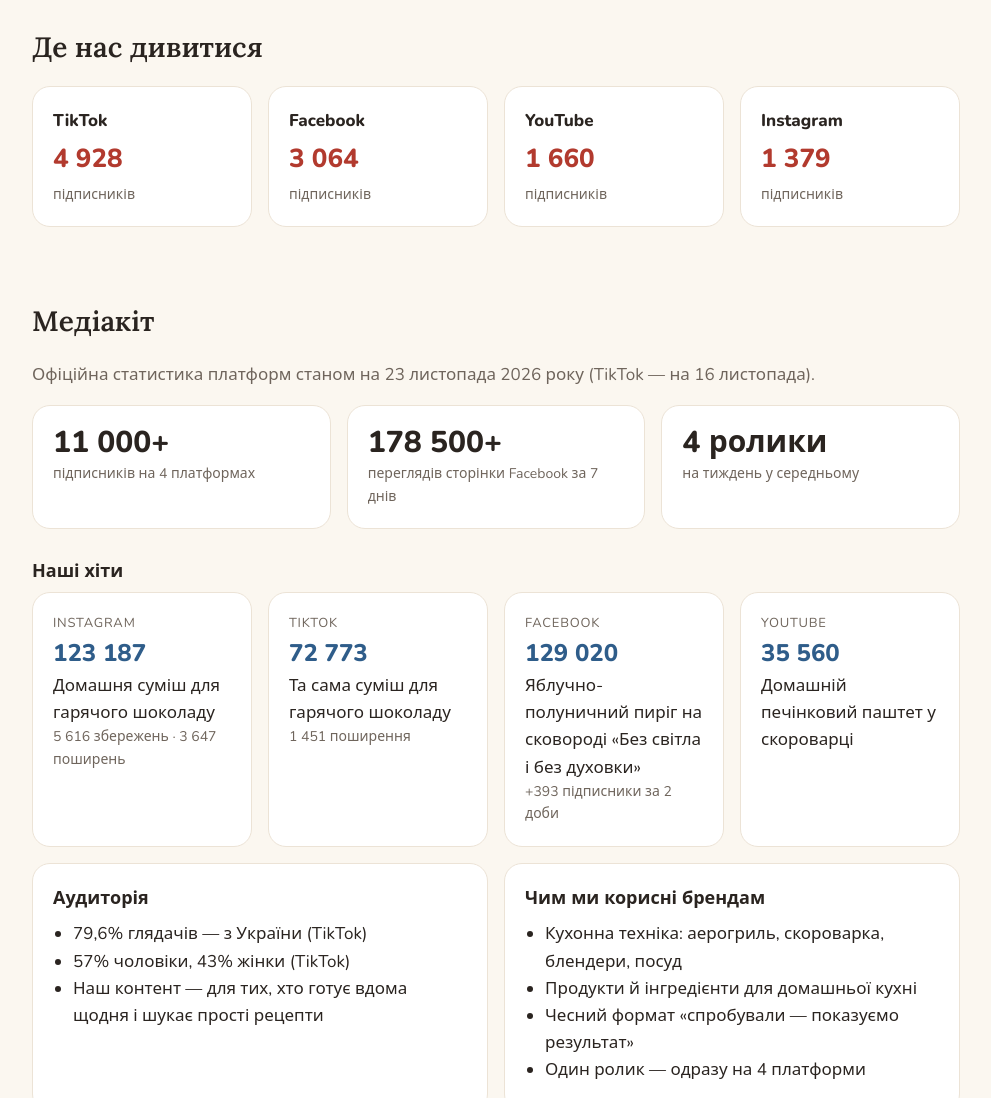
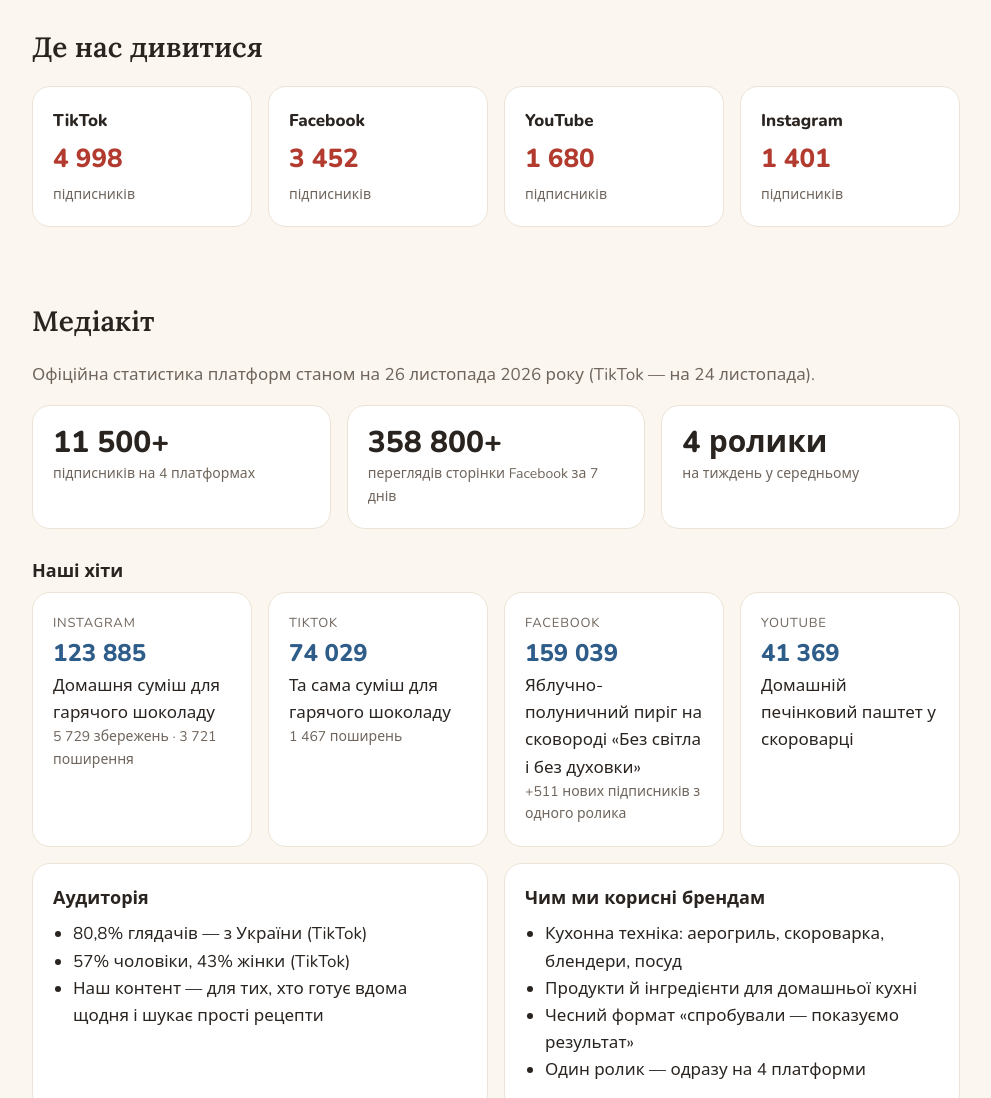
Before and after one commit to oleksandrochkataivasyk/oleksandrochkataivasyk.github.io, a plain HTML site: page index.html in a window 1280 px wide. Shown: the part 660-1758 px from the top of the page, without its empty margins (144-1135 px from the left). Drawn offline with nearby package versions, Linux system fonts and the light colour scheme.

Commit message:
Медіакіт: цифри станом на 26.11.2026

```diff
--- a/index.html
+++ b/index.html
@@ -118,43 +118,43 @@ footer { padding: 32px 0 48px; text-align: center; color: var(--muted); font-siz
       <h2>Де нас дивитися</h2>
       <div class="grid g4">
         <a class="card platform" href="https://www.tiktok.com/@oleksandrochka_ta_ivasyk" target="_blank" rel="noopener">
-          <span class="name">TikTok</span><span class="num">4 928</span><span class="muted small">підписників</span>
+          <span class="name">TikTok</span><span class="num">4 998</span><span class="muted small">підписників</span>
         </a>
         <a class="card platform" href="https://www.facebook.com/1107952639060421" target="_blank" rel="noopener">
-          <span class="name">Facebook</span><span class="num">3 064</span><span class="muted small">підписників</span>
+          <span class="name">Facebook</span><span class="num">3 452</span><span class="muted small">підписників</span>
         </a>
         <a class="card platform" href="https://www.youtube.com/@%D0%9E%D0%BB%D0%B5%D0%BA%D1%81%D0%B0%D0%BD%D0%B4%D1%80%D0%BE%D1%87%D0%BA%D0%B0%D1%82%D0%B0%D0%86%D0%B2%D0%B0%D1%81%D0%B8%D0%BA" target="_blank" rel="noopener">
-          <span class="name">YouTube</span><span class="num">1 660</span><span class="muted small">підписників</span>
+          <span class="name">YouTube</span><span class="num">1 680</span><span class="muted small">підписників</span>
         </a>
         <a class="card platform" href="https://www.instagram.com/oleksandrochka_ta_ivasyk/" target="_blank" rel="noopener">
-          <span class="name">Instagram</span><span class="num">1 379</span><span class="muted small">підписників</span>
+          <span class="name">Instagram</span><span class="num">1 401</span><span class="muted small">підписників</span>
         </a>
       </div>
     </section>
 
     <section id="media-kit">
       <h2>Медіакіт</h2>
-      <p class="muted">Офіційна статистика платформ станом на 23 листопада 2026 року (TikTok — на 16 листопада).</p>
+      <p class="muted">Офіційна статистика платформ станом на 26 листопада 2026 року (TikTok — на 24 листопада).</p>
 
       <div class="grid g3">
-        <div class="card stat"><div class="num">11 000+</div><div class="lbl">підписників на 4 платформах</div></div>
-        <div class="card stat"><div class="num">178 500+</div><div class="lbl">переглядів сторінки Facebook за 7 днів</div></div>
+        <div class="card stat"><div class="num">11 500+</div><div class="lbl">підписників на 4 платформах</div></div>
+        <div class="card stat"><div class="num">358 800+</div><div class="lbl">переглядів сторінки Facebook за 7 днів</div></div>
         <div class="card stat"><div class="num">4 ролики</div><div class="lbl">на тиждень у середньому</div></div>
       </div>
 
       <h3 style="margin-top:28px">Наші хіти</h3>
       <div class="grid g4">
-        <div class="card hit"><div class="where">Instagram</div><div class="views">123 187</div><div>Домашня суміш для гарячого шоколаду</div><div class="muted small">5 616 збережень · 3 647 поширень</div></div>
-        <div class="card hit"><div class="where">TikTok</div><div class="views">72 773</div><div>Та сама суміш для гарячого шоколаду</div><div class="muted small">1 451 поширення</div></div>
-        <div class="card hit"><div class="where">Facebook</div><div class="views">129 020</div><div>Яблучно-полуничний пиріг на сковороді «Без світла і без духовки»</div><div class="muted small">+393 підписники за 2 доби</div></div>
-        <div class="card hit"><div class="where">YouTube</div><div class="views">35 560</div><div>Домашній печінковий паштет у скороварці</div></div>
+        <div class="card hit"><div class="where">Instagram</div><div class="views">123 885</div><div>Домашня суміш для гарячого шоколаду</div><div class="muted small">5 729 збережень · 3 721 поширення</div></div>
+        <div class="card hit"><div class="where">TikTok</div><div class="views">74 029</div><div>Та сама суміш для гарячого шоколаду</div><div class="muted small">1 467 поширень</div></div>
+        <div class="card hit"><div class="where">Facebook</div><div class="views">159 039</div><div>Яблучно-полуничний пиріг на сковороді «Без світла і без духовки»</div><div class="muted small">+511 нових підписників з одного ролика</div></div>
+        <div class="card hit"><div class="where">YouTube</div><div class="views">41 369</div><div>Домашній печінковий паштет у скороварці</div></div>
       </div>
 
       <div class="grid g2" style="margin-top:16px">
         <div class="card">
           <h3>Аудиторія</h3>
           <ul class="clean">
-            <li>79,6% глядачів — з України (TikTok)</li>
+            <li>80,8% глядачів — з України (TikTok)</li>
             <li>57% чоловіки, 43% жінки (TikTok)</li>
             <li>Наш контент — для тих, хто готує вдома щодня і шукає прості рецепти</li>
           </ul>
```
